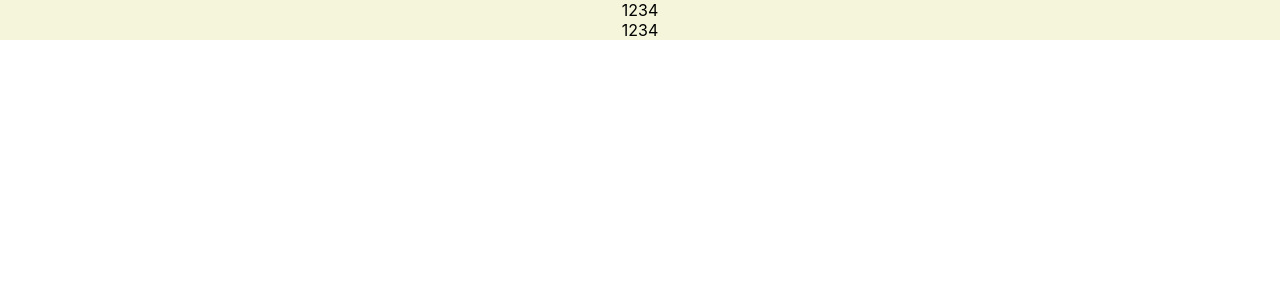
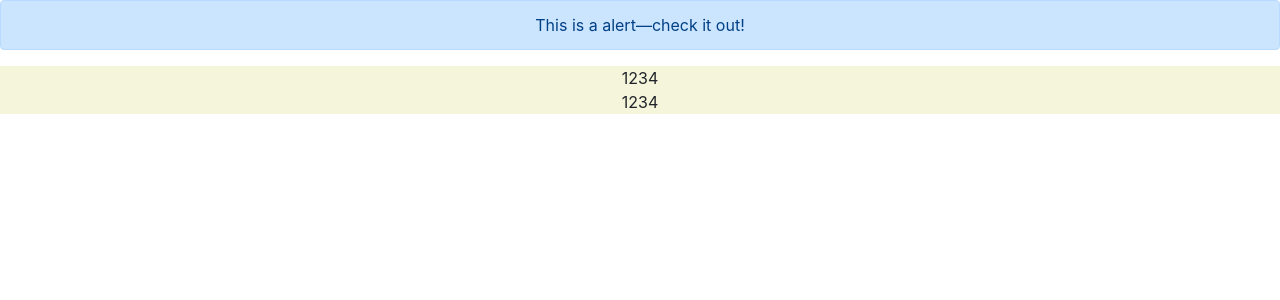
Before and after one commit to Nuckal777/queued, a React (Create React App) app in the folder frontend/src/: page / in a window 1280 px wide. Shown: the top 300 px of the page. Built offline with nearby package versions, Linux system fonts and the light colour scheme.

Commit message:
Added react bootstrap

```diff
--- a/frontend/src/package.json
+++ b/frontend/src/package.json
@@ -6,8 +6,10 @@
     "@testing-library/jest-dom": "^4.2.4",
     "@testing-library/react": "^9.3.2",
     "@testing-library/user-event": "^7.1.2",
+    "bootstrap": "^4.4.1",
     "prop-types": "^15.7.2",
     "react": "^16.13.1",
+    "react-bootstrap": "^1.0.0-beta.17",
     "react-dom": "^16.13.1",
     "react-scripts": "3.4.1"
   },
--- a/frontend/src/src/App.js
+++ b/frontend/src/src/App.js
@@ -1,6 +1,7 @@
 import React from 'react';
 import './App.css';
 import Overview from "./views/Overview";
+import 'bootstrap/dist/css/bootstrap.min.css';
 
 function App() {
   return (
--- a/frontend/src/src/views/Overview.js
+++ b/frontend/src/src/views/Overview.js
@@ -1,17 +1,23 @@
 import React from 'react';
 import styles from './Overview.module.css';
 import PropTypes from 'prop-types';
+import { Alert } from 'react-bootstrap';
 
 const Overview = (props) => {
 
     const { data } = props;
 
     return (
-        <div className={styles.wrapper}>
-            {
-                data.map((entry) => <div>{entry.id}</div>)
-            }
-        </div>
+        <>
+            <Alert key={"idx"} variant="primary" >
+                This is a  alert—check it out!
+            </Alert>
+            <div className={styles.wrapper}>
+                {
+                    data.map((entry) => <div>{entry.id}</div>)
+                }
+            </div>
+            </>
     );
 }
 
```
Also changed, not shown: 1 other file (tests, documents, lock files or other folders).
